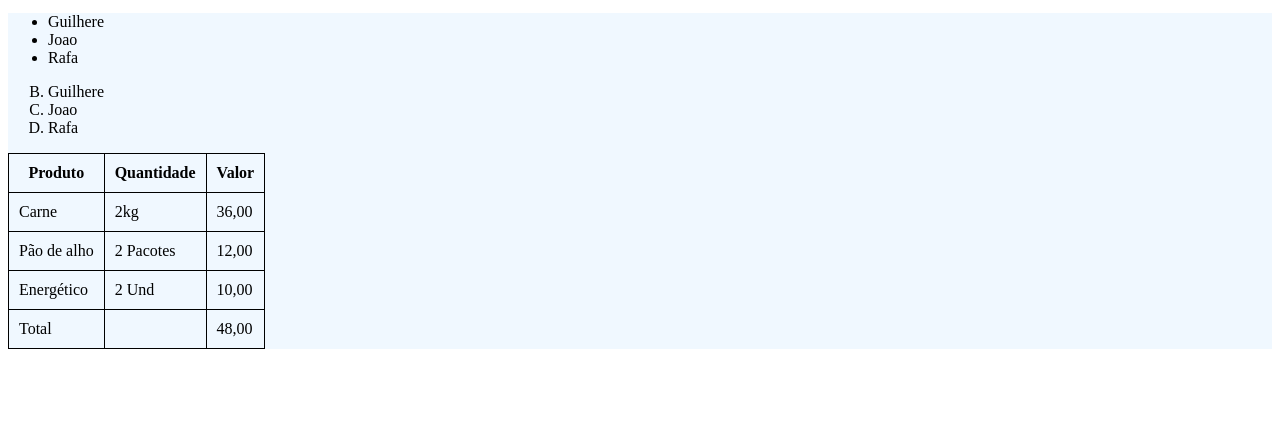
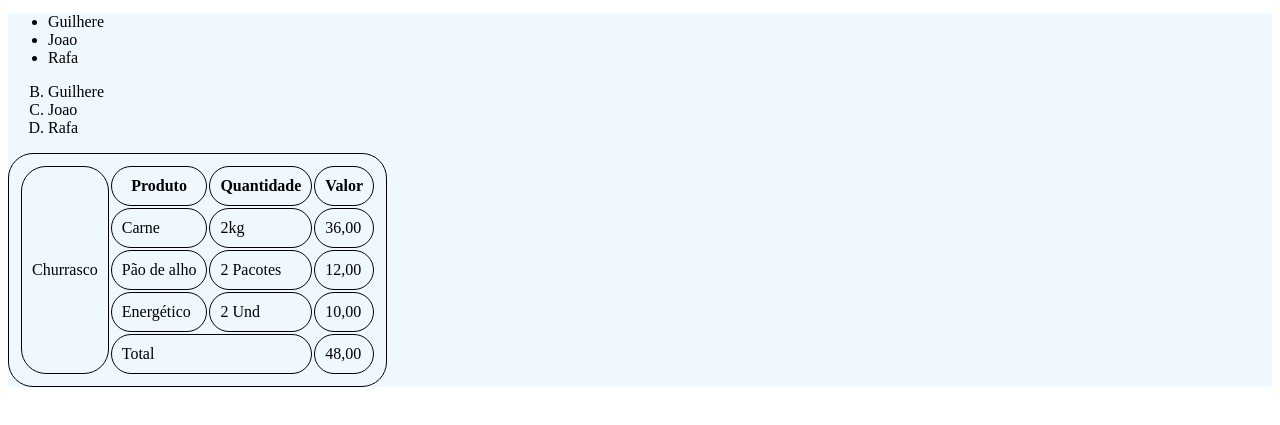
Before and after one commit to guiiandr/web_ifsc_codigos, a plain HTML site: page index.html in a window 1280 px wide. Shown: the part 235-660 px from the top of the page. Drawn offline with Linux system fonts and the light colour scheme.

Commit message:
Tabela CHURRAS

```diff
--- a/index.html
+++ b/index.html
@@ -21,19 +21,28 @@
 
         }
 
+
         table, td, th{
 
 
             border: 1px solid black;
-            border-collapse: collapse;
+
             padding: 10px;
-
+            border-radius: 25px;
+            border: solid #black 1px;
 
 
 
         }
 
+       #ALHO:hover{
 
+
+        font-size: 30pt;
+        color: BLACK;
+        background-color: CORAL;
+
+       }
 
     </style>
 </head>
@@ -81,6 +90,7 @@
 
                 <tr>
 
+                    <td rowspan="5">Churrasco</td>
                     <th>Produto</th>
                     <th>Quantidade</th>
                     <th>Valor</th>
@@ -97,7 +107,7 @@
 
                 <tr>
 
-                    <td>Pão de alho</td>
+                    <td id="ALHO">Pão de alho</td>
                     <td>2 Pacotes</td>
                     <td>12,00</td>
 
@@ -110,8 +120,7 @@
                 </tr>
 
                 <tr>
-                    <td>Total</td>
-                    <td></td>
+                    <td colspan="2">Total</td>
                     <td>48,00</td>
                 </tr>
 
```
